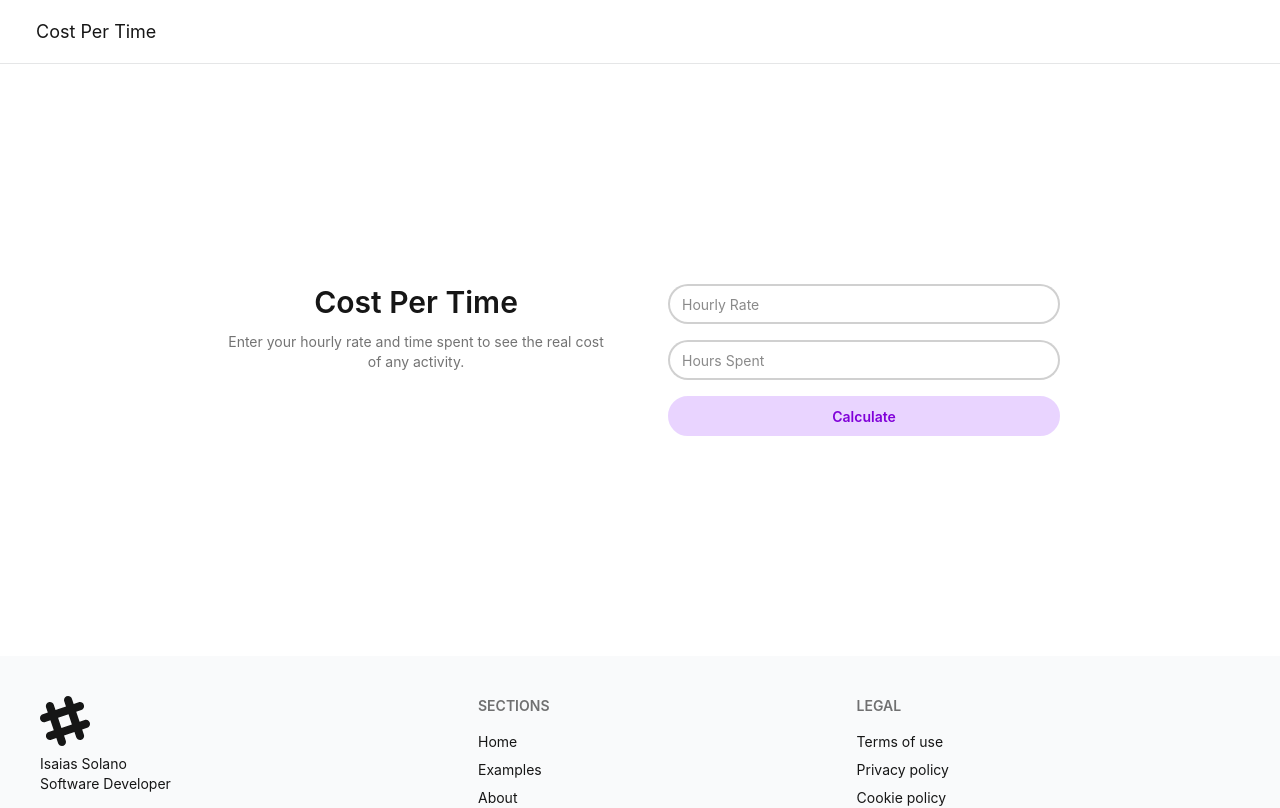
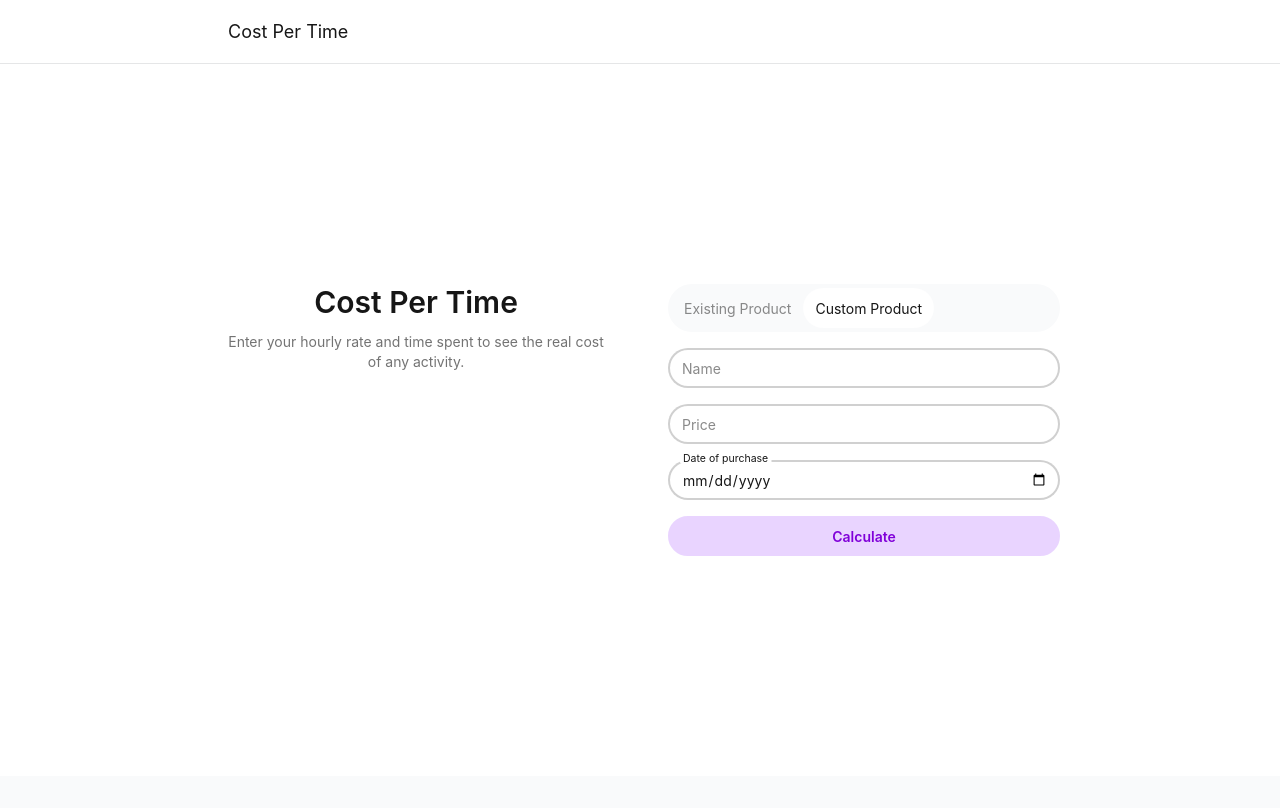
Before and after one commit to IsaiasCoder/cost-per-time, an Angular app in the folder cost-per-time-angular/: page / in a window 1280 px wide. Shown: the top 808 px of the page. Built offline with nearby package versions, Linux system fonts and the light colour scheme; what @iconify/tailwind4 would draw is missing.

Commit message:
feat: add conditional form

```diff
--- a/cost-per-time-angular/src/app/features/calculator/form/form.html
+++ b/cost-per-time-angular/src/app/features/calculator/form/form.html
@@ -1 +1,31 @@
-<p>form works!</p>
+<div class="card-body gap-4 p-5">
+    <div role="tablist" class="tabs tabs-box">
+        <a role="tab" class="tab" [class.tab-active]="activeTab() === 'existing'" (click)="activeTab.set('existing')">Existing Product</a>
+        <a role="tab" class="tab" [class.tab-active]="activeTab() === 'custom'" (click)="activeTab.set('custom')">Custom Product</a>
+    </div>
+    @if (activeTab() === 'custom') {
+        <label class="floating-label">
+            <span>Name</span>
+            <input type="text" placeholder="Name" class="input input-bordered w-full" />
+        </label>
+        <label class="floating-label">
+            <span>Price</span>
+            <input type="number" placeholder="Price" class="input input-bordered w-full" />
+        </label>
+        <label class="floating-label">
+            <span>Date of purchase</span>
+            <input type="date" placeholder="Date" class="input input-bordered w-full" />
+        </label>
+        <button class="btn btn-primary w-full">Calculate</button>
+    } @else {
+        <label class="floating-label">
+            <span>Name</span>
+            <input type="number" placeholder="Name" class="input input-bordered w-full" />
+        </label>
+        <label class="floating-label">
+            <span>Date</span>
+            <input type="date" placeholder="Date" class="input input-bordered w-full" />
+        </label>
+        <button class="btn btn-primary w-full">Calculate</button>
+    }
+</div>
--- a/cost-per-time-angular/src/app/features/calculator/form/form.ts
+++ b/cost-per-time-angular/src/app/features/calculator/form/form.ts
@@ -1,4 +1,4 @@
-import { Component } from '@angular/core';
+import { Component, signal } from '@angular/core';
 
 @Component({
   selector: 'app-form',
@@ -7,5 +7,5 @@ import { Component } from '@angular/core';
   styleUrl: './form.css',
 })
 export class Form {
-
+  activeTab = signal<'existing' | 'custom'>('custom');
 }
--- a/cost-per-time-angular/src/app/features/home/welcome/welcome.html
+++ b/cost-per-time-angular/src/app/features/home/welcome/welcome.html
@@ -9,17 +9,7 @@
     </div>
 
     <div class="card bg-base-100">
-      <div class="card-body gap-4 p-5">
-        <label class="floating-label">
-          <span>Hourly Rate</span>
-          <input type="number" placeholder="Hourly Rate" class="input input-bordered w-full" />
-        </label>
-        <label class="floating-label">
-          <span>Hours Spent</span>
-          <input type="number" placeholder="Hours Spent" class="input input-bordered w-full" />
-        </label>
-        <button class="btn btn-primary w-full">Calculate</button>
-      </div>
+      <app-form />
     </div>
 
   </div>
--- a/cost-per-time-angular/src/app/features/navigation/navbar/navbar.html
+++ b/cost-per-time-angular/src/app/features/navigation/navbar/navbar.html
@@ -1,4 +1,4 @@
-<div class="navbar bg-base-100 border-b border-base-300">
+<div class="navbar bg-base-100 border-b border-base-300 lg:px-50">
     <div class="flex-1 flex items-center gap-1">
         <span class="icon-[ph--hourglass-medium-duotone] text-base-content size-6"></span>
         <a class="text-lg ">Cost Per Time</a>
--- a/cost-per-time-angular/src/styles.css
+++ b/cost-per-time-angular/src/styles.css
@@ -7,3 +7,10 @@
 @plugin "daisyui" {
     themes: pastel --default, dark --prefersdark;
 }
+
+@utility input {
+    &:focus {
+        outline: none;
+        @apply shadow-md shadow-primary/40;
+    }
+}
```
Also changed, not shown: cost-per-time-angular/src/app/features/home/welcome/welcome.ts (+3 -5 lines), 1 other file (tests, documents, lock files or other folders).
